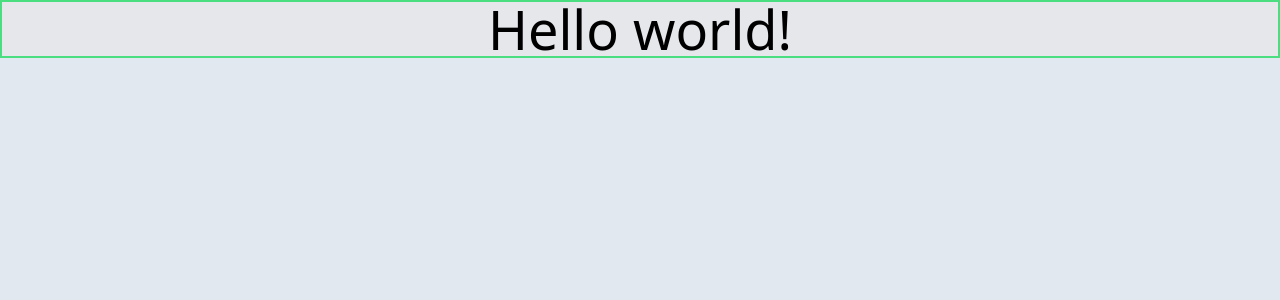
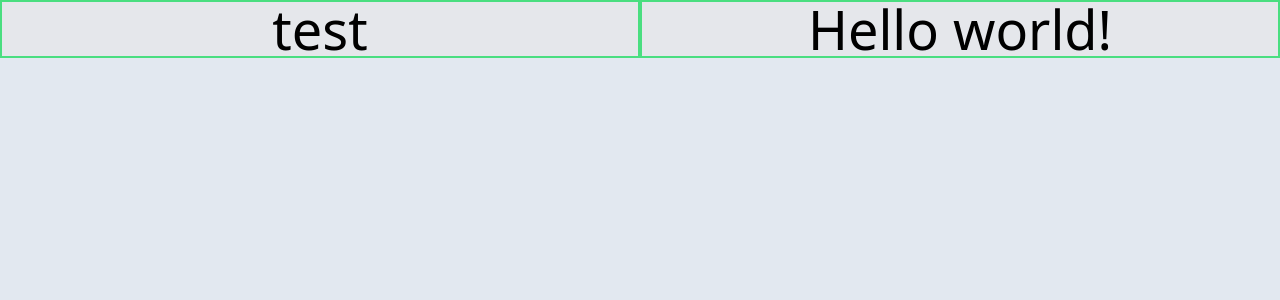
Before and after one commit to timrusin/tailwind, a React (Create React App) app: page / in a window 1280 px wide. Shown: the top 300 px of the page. Built offline with nearby package versions, Linux system fonts and the light colour scheme.

Commit message:
playing arond with flex a bit

```diff
--- a/src/App.js
+++ b/src/App.js
@@ -1,8 +1,13 @@
 function App() {
   return (
-    <h1 className="text-center sm:text-3xl lg:text-5xl xl:text-8xl bg-gray-200 border-2 border-green-400">
-      Hello world!
-    </h1>
+    <div className="flex text-center sm:text-3xl lg:text-5xl xl:text-8xl bg-gray-200 ">
+      <h1 className="basis-1/2 order-2 border-2 border-green-400">
+        Hello world!
+      </h1>
+      <h1 className="basis-1/2 order-1 border-2 border-green-400">
+        test
+      </h1>
+    </div>
   );
 }
 
```
